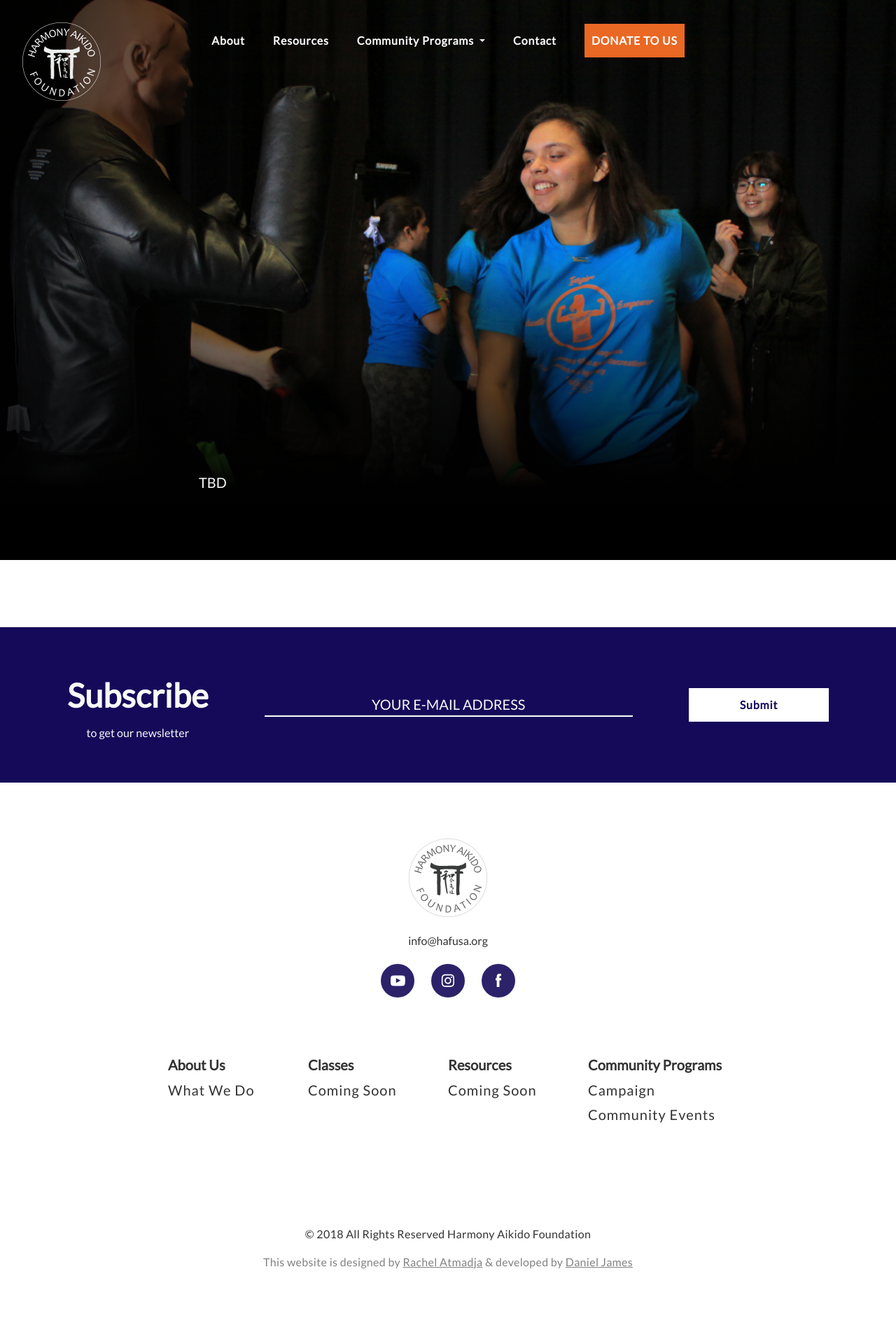
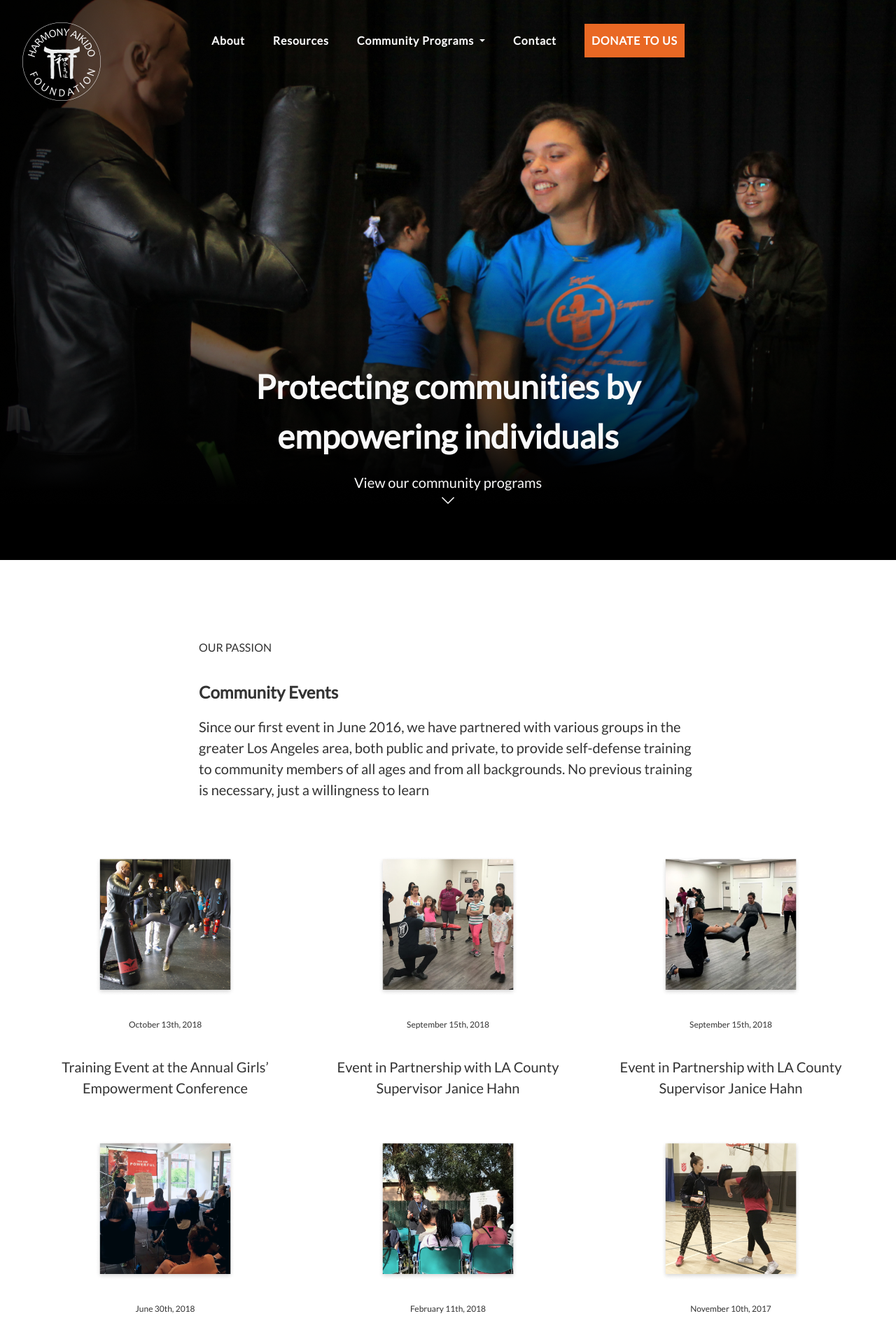
Before and after one commit to hafusaorg/hafusaorg.github.io, a Jekyll site: the page built from events.md, in a window 1280 px wide. Shown: the top 1920 px of the page at 70% size. Built offline with Jekyll 4.4.1, drawn with Linux system fonts in a browser that asks for light colours; comment, search, counter and statistics services are not loaded; before the commit the page ends 1861 px from its top, so only the background shows below that; some of the changed text lies outside the part shown.

Commit message:
Initial work on events page

```diff
--- a/assets/default.css
+++ b/assets/default.css
@@ -138,6 +138,11 @@ main>article {
     background-image: var(--hero-desktop-background-image);
     background-position: var(--hero-desktop-background-position, center);
   }
+}
+
+.hero.no-padding {
+  padding: 0;
+  margin-bottom: 0;
 }
 
 .hero.image-only {
--- a/events.md
+++ b/events.md
@@ -1,16 +1,94 @@
 ---
 title: Community Events
-show_subscribe_form: true
+show_subscribe_form: false
 css: |-
   :root {
     --hero-mobile-background-position: left;
     --hero-mobile-background-image: url("/uploads/hero-community-mobile.png");
     --hero-desktop-background-position: center;
     --hero-desktop-background-image: url("/uploads/hero-community.png");
+    --hero-h1-text-align: center;
+  }
+  .hero.events {
+    background-color: transparent;
+    color: var(--normal-text-color);
+  }
+  .hero.events .blocks li {
+    max-width: 336px;
+  }
+
+  .hero.events .blocks p {
+    font-size: 12px;
+  }
+
+  .hero.events .blocks h3 {
+    font-weight: normal;
+    line-height: 30px;
+    font-size: 20px;
   }
 layout: default
 ---
 
 <section class="hero">
-TBD
+
+# Protecting  communities by empowering individuals
+
+View our community programs
+{: .more}
 </section>
+
+OUR PASSION
+{: .figcaption}
+
+## Community Events
+
+Since our first event in June 2016, we have partnered with various groups in the greater Los Angeles area, both public and private, to provide self-defense training to community members of all ages and from all backgrounds. No previous training is necessary, just a willingness to learn
+
+<section class="hero no-padding events">
+* ![](/uploads/event-1.png)
+
+  October 13th, 2018
+
+  ### Training Event at the Annual Girls’ Empowerment Conference
+* ![](/uploads/event-2.png)
+
+  September 15th, 2018
+
+  ### Event in Partnership with LA County Supervisor Janice Hahn
+* ![](/uploads/event-3.png)
+
+  September 15th, 2018
+
+  ### Event in Partnership with LA County Supervisor Janice Hahn
+* ![](/uploads/event-4.png)
+
+  June 30th, 2018
+
+  ### Event in Partnership with Alive and Well Women
+* ![](/uploads/event-5.png)
+
+  February 11th, 2018
+
+  ### Event in Partnership with the Sisters’ Group
+* ![](/uploads/event-6.png)
+
+  November 10th, 2017
+
+  ### Event in Partnership with the Salvation Army
+{: .blocks}
+</section>
+
+## Want to partner with us to provide self-defense training for your community?
+{: .center}
+
+[Let’s talk](/contact){: .call-to-action}
+{: .center}
+
+<section class="hero social-proof no-padding">
+> “Harmony Aikido Foundation (HAF) participated in our Sisters Empowerment and did an absolutely amazing job. The young girls enjoyed themselves so much—you could tell by how engaged they were in the different activities.”
+> * Lawrencia Scott
+    > THE SISTERS GROUP
+{: quote}
+</section>
+<section class="hero image-only" style="background-image: url('/uploads/hero-events-footer.png')">
+</section>
```
Also changed, not shown: _uploads/event-1.png (added), _uploads/event-2.png (added), _uploads/event-3.png (added), _uploads/event-4.png (added), _uploads/event-5.png (added), _uploads/event-6.png (added), _uploads/hero-events-footer.png (added).
